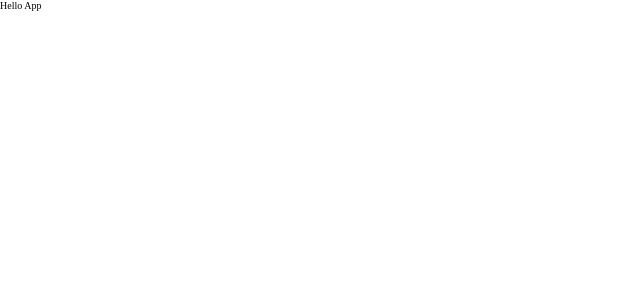
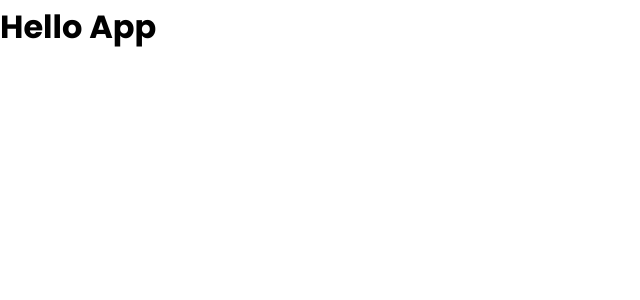
Before and after one commit to bregarulai/booking-mern, a JavaScript app in the folder client/: page / in a window 1280 px wide. Shown: the top 300 px of the page, without its empty margins (0-640 px from the left). Built offline with nearby package versions, Linux system fonts and the light colour scheme; the HTML template or start-up script is replaced by a standard one.

Commit message:
added variables and typography scss files

```diff
--- a/client/src/App.js
+++ b/client/src/App.js
@@ -1,5 +1,9 @@
 function App() {
-  return <div>Hello App</div>;
+  return (
+    <div>
+      <h1>Hello App</h1>
+    </div>
+  );
 }
 
 export default App;
--- a/client/src/index.scss
+++ b/client/src/index.scss
@@ -1,4 +1,6 @@
 @import url('https://fonts.googleapis.com/css2?family=Poppins:wght@100;200;300;400;500;600;700;800;900&display=swap');
 
+@import './styles/abstract/variables';
+@import './styles/base/base';
+@import './styles//base/typography';
 @import './styles/app';
-@import './styles/base/base';
--- /dev/null
+++ b/client/src/styles/abstract/_variables.scss
@@ -0,0 +1,3 @@
+$font-default: 1.6rem;
+$font-popping: 'Poppins',
+sans-serif;
--- /dev/null
+++ b/client/src/styles/base/_typography.scss
@@ -0,0 +1,6 @@
+body {
+    font-size: $font-default;
+    font-weight: 400;
+    line-height: 1.7;
+    font-family: $font-popping;
+}
```
